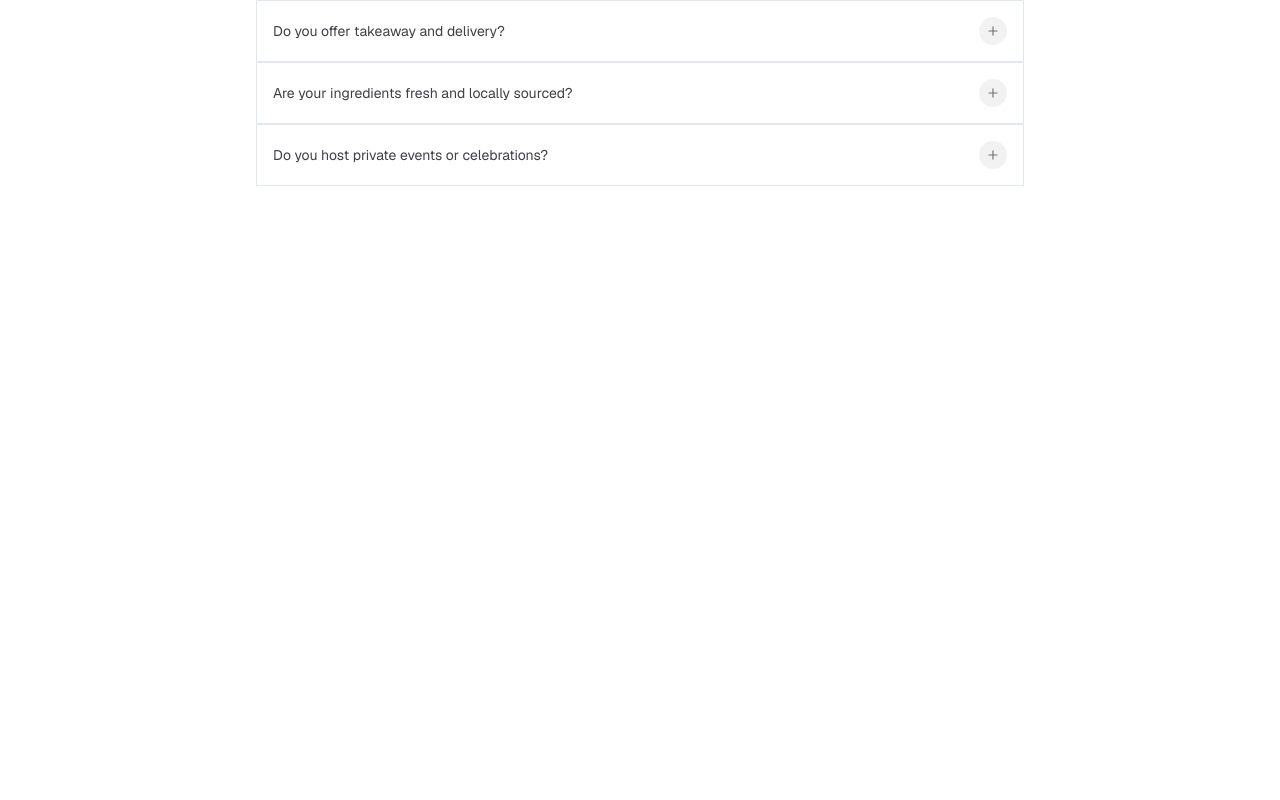
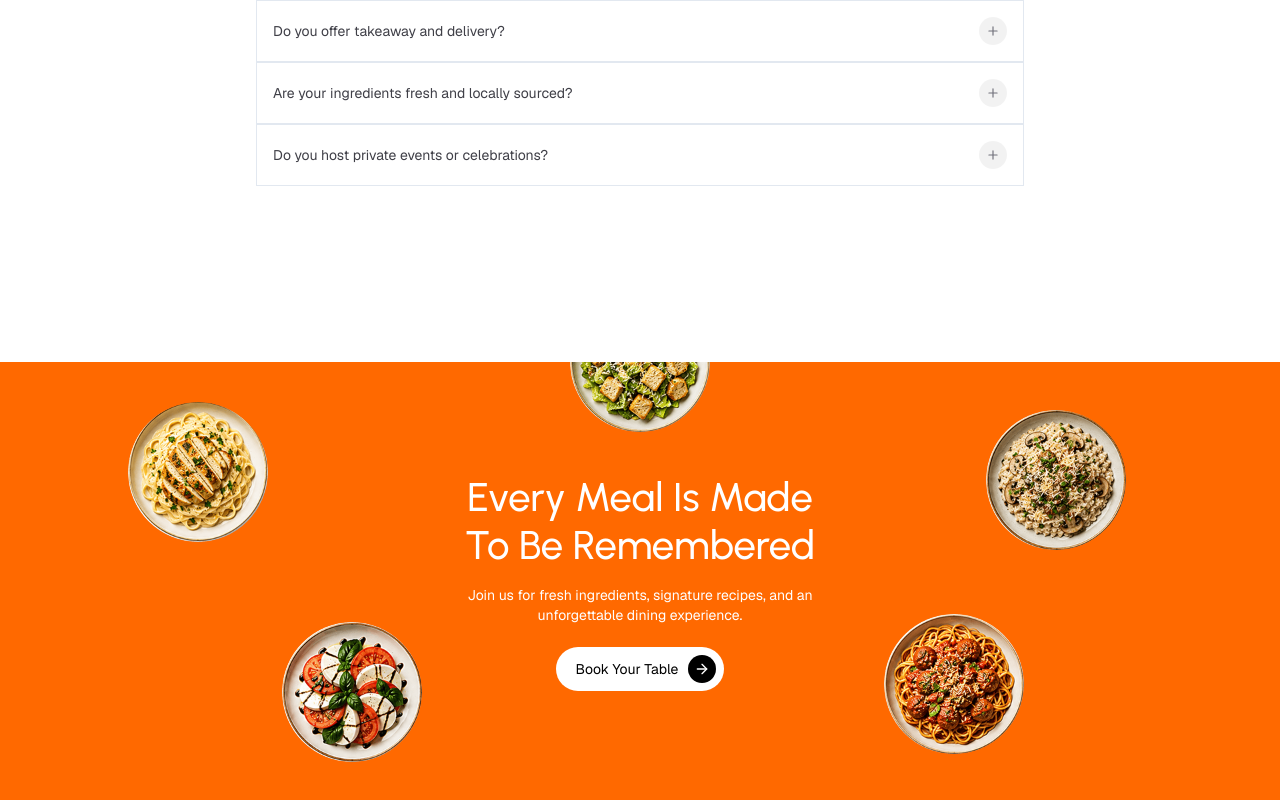
Before and after one commit to Hard1stf/Restro, a React (Vite) app: page / in a window 1280 px wide. Shown: the part 5961-6761 px from the top of the page. Before the commit the page ends 6147 px from the top, so only its background shows below. Built offline with nearby package versions, Linux system fonts and the light colour scheme.

Commit message:
Add CTA section with animated call-to-action and floating dish images

```diff
--- a/src/App.jsx
+++ b/src/App.jsx
@@ -9,6 +9,7 @@
 import Timing from './sections/Timing';
 import TestimonialSection from './sections/TestimonialSection';
 import FAQs from './sections/FAQs';
+import CTA from './sections/CTA';
 
 const App = () => {
   return (
@@ -23,6 +24,7 @@
       <Timing />
       <TestimonialSection />
       <FAQs />
+      <CTA />
     </>
   );
 };
--- /dev/null
+++ b/src/sections/CTA.jsx
@@ -0,0 +1,82 @@
+import { ArrowRight } from 'lucide-react';
+import Animated from '../components/Animated';
+
+const floatingDishes = [
+  {
+    src: '../../public/assets/dish1.png',
+    alt: 'dish-1',
+    className: 'top-6 left-4 md:top-10 md:left-[6%] lg:left-[10%]',
+  },
+  {
+    src: '../../public/assets/dish2.png',
+    alt: 'dish-2',
+    className: 'top-8 right-4 md:top-12 md:right-[8%] lg:right-[12%]',
+  },
+  {
+    src: '../../public/assets/dish3.png',
+    alt: 'dish-3',
+    className: 'bottom-6 left-10 md:bottom-10 md:left-[18%] lg:left-[22%]',
+  },
+  {
+    src: '../../public/assets/dish4.png',
+    alt: 'dish-4',
+    className: 'bottom-8 right-10 md:bottom-12 md:right-[18%] lg:right-[20%]',
+  },
+  {
+    src: '../../public/assets/dish5.png',
+    alt: 'dish-5',
+    className:
+      'top-0 left-1/2 -translate-x-1/2 -translate-y-1/2 md:top-0 md:-translate-y-1/2',
+  },
+];
+
+const CTA = () => {
+  return (
+    <>
+      <section
+        id="cta"
+        className="relative overflow-hidden bg-orange-500 flex flex-col justify-center items-center min-h-100 md:min-h-110 px-6 mt-44"
+      >
+        <div className="absolute inset-0 w-full max-w-7xl mx-auto pointer-events-none">
+          {floatingDishes.map((dish) => (
+            <img
+              key={dish.alt}
+              src={dish.src}
+              alt={dish.alt}
+              className={`absolute size-20 md:size-28 lg:size-35 rounded-full object-cover pointer-events-auto transition-all duration-300 hover:scale-105 ${dish.className}`}
+            />
+          ))}
+        </div>
+
+        <div className="relative z-10 text-center max-w-2xl mx-auto">
+          <Animated>
+            <h1 className="text-3xl md:text-[40px] font-medium text-white font-urbanist text-balance">
+              Every Meal Is Made To Be Remembered
+            </h1>
+          </Animated>
+
+          <Animated y={20} delay={0.2}>
+            <p className="text-white mt-4 max-w-sm mx-auto">
+              Join us for fresh ingredients, signature recipes, and an
+              unforgettable dining experience.
+            </p>
+          </Animated>
+
+          <Animated delay={0.2} className="flex items-center justify-center">
+            <a
+              href="#booking-process"
+              className="flex items-center gap-2.5 bg-white text-black pl-5 pr-2 py-2 rounded-full mt-5.5 transition"
+            >
+              Book Your Table
+              <span className="size-7 rounded-full bg-black text-white grid place-content-center">
+                <ArrowRight size={16} />
+              </span>
+            </a>
+          </Animated>
+        </div>
+      </section>
+    </>
+  );
+};
+
+export default CTA;
```
